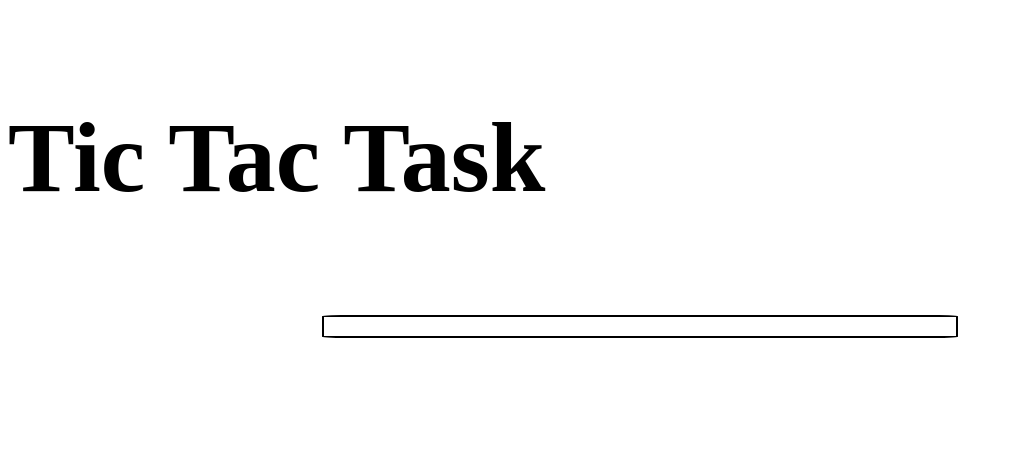
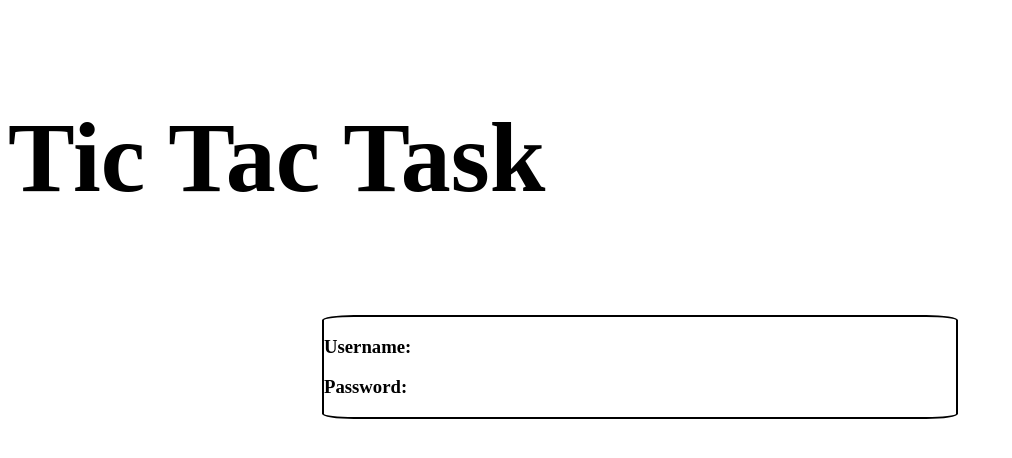
Before and after one commit to Meboy1000/Tic-Tac-Task, a React (Vite) app in the folder packages/react-frontend/: page / in a window 1280 px wide. Shown: the top 458 px of the page, without its empty margins (0-1012 px from the left). Built offline with nearby package versions, Linux system fonts and the light colour scheme.

Commit message:
added username/pass

```diff
--- a/packages/react-frontend/src/application/landingpage/page.tsx
+++ b/packages/react-frontend/src/application/landingpage/page.tsx
@@ -7,6 +7,8 @@ export default function Home() {
 		{landingContent.map((home) =>
 			<LandingPagePreview
 			title={home.title}
+		        username={home.username}
+			password={home.password}
 			/>
 		)}
 	</>
--- a/packages/react-frontend/src/application/landingpageData.ts
+++ b/packages/react-frontend/src/application/landingpageData.ts
@@ -1,10 +1,13 @@
 export interface Landing {
 	title: string;
-
+	username: string;
+	password: string;
 }
 
 export const landingContent: Landing[] = [
 	{
 	title: "Tic Tac Task",
+	username: "Username:",
+	password: "Password:",
 	},
 ];
```
